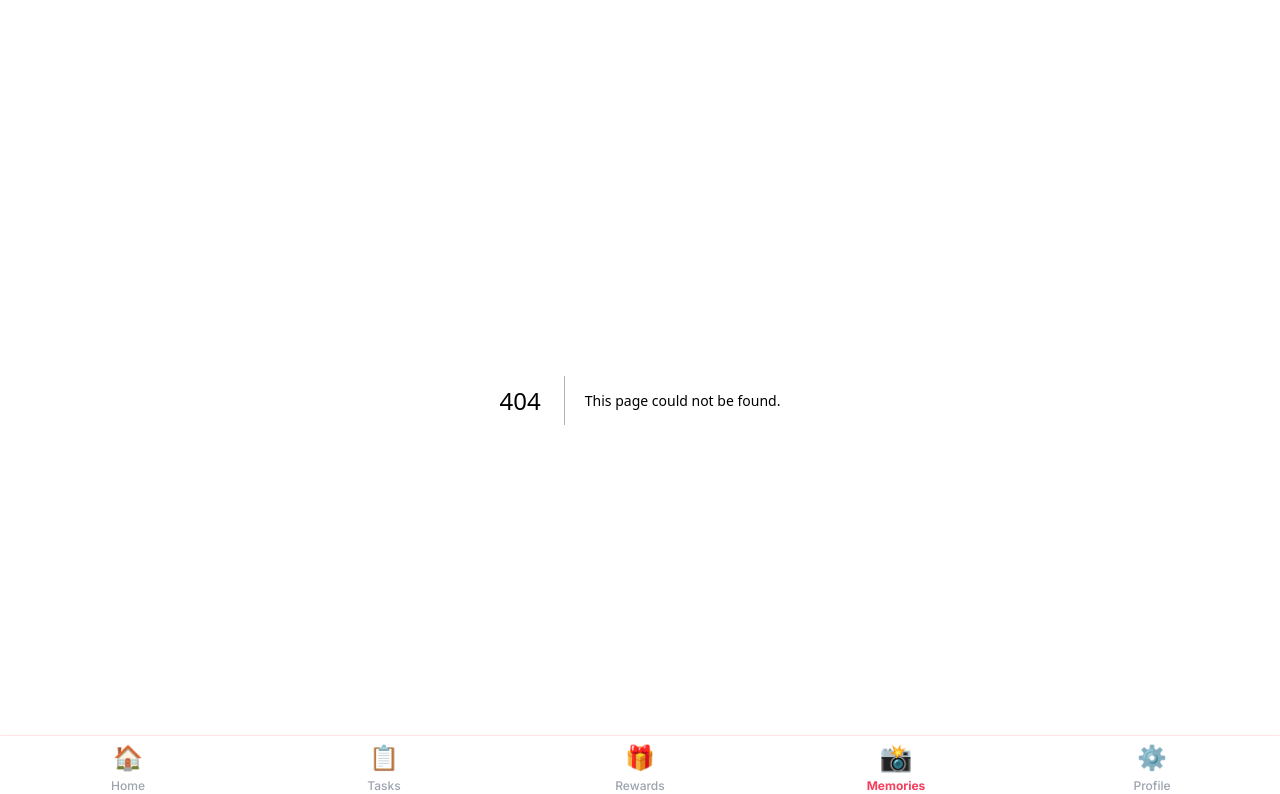
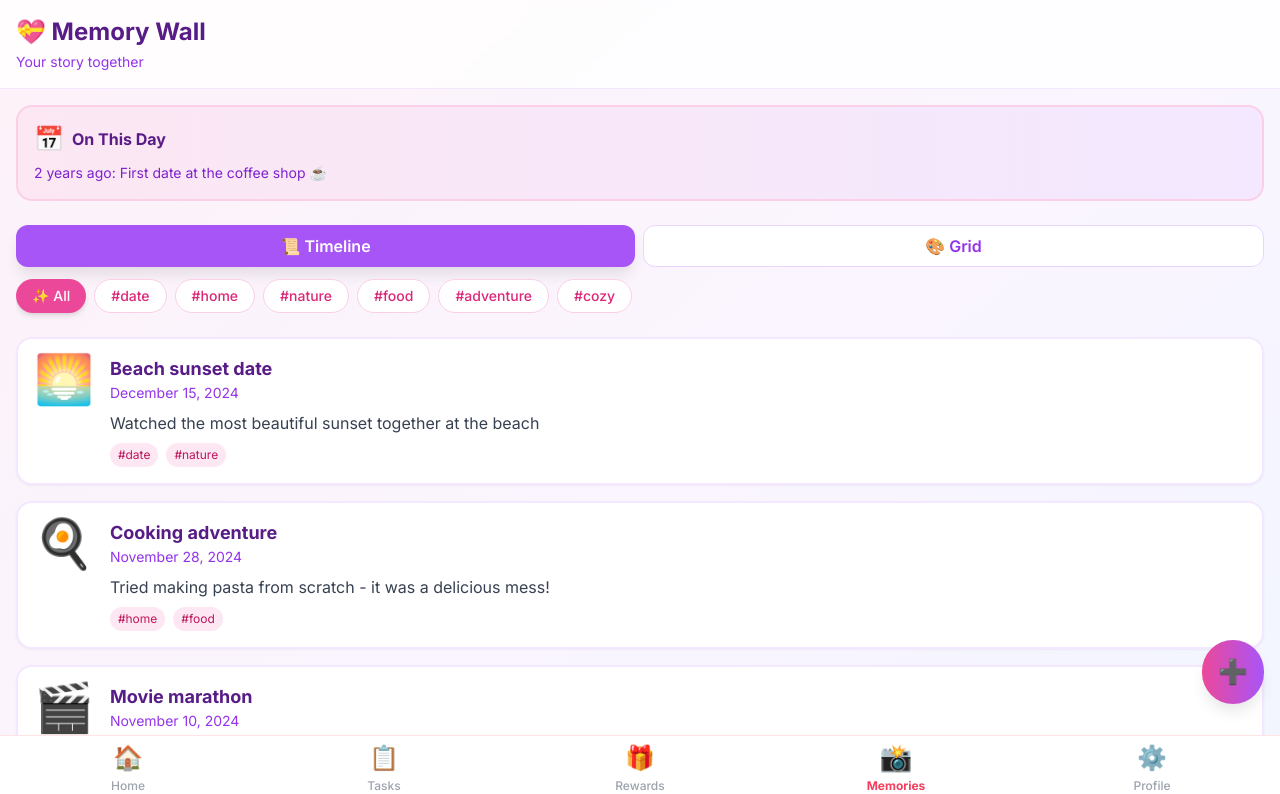
Before and after one commit to ani737/couples-relationship-dashboard, a Next.js app in the folder client/: page /memories in a window 1280 px wide. Before the commit this address had no page. Shown: the top 794 px of the page. Built offline with nearby package versions, Linux system fonts and the light colour scheme.

Commit message:
Create Memory Wall page with timeline and grid views

```diff
--- /dev/null
+++ b/client/app/memories/page.tsx
@@ -0,0 +1,265 @@
+'use client';
+
+import { useState } from 'react';
+
+interface Memory {
+  id: number;
+  title: string;
+  date: string;
+  image: string;
+  description: string;
+  tags: string[];
+}
+
+export default function MemoriesPage() {
+  const [view, setView] = useState<'timeline' | 'grid'>('timeline');
+  const [filter, setFilter] = useState('all');
+  const [showAddModal, setShowAddModal] = useState(false);
+
+  // Sample memories data
+  const memories: Memory[] = [
+    {
+      id: 1,
+      title: 'Beach sunset date',
+      date: '2024-12-15',
+      image: '🌅',
+      description: 'Watched the most beautiful sunset together at the beach',
+      tags: ['date', 'nature']
+    },
+    {
+      id: 2,
+      title: 'Cooking adventure',
+      date: '2024-11-28',
+      image: '🍳',
+      description: 'Tried making pasta from scratch - it was a delicious mess!',
+      tags: ['home', 'food']
+    },
+    {
+      id: 3,
+      title: 'Movie marathon',
+      date: '2024-11-10',
+      image: '🎬',
+      description: 'Binge-watched our favorite trilogy with lots of snacks',
+      tags: ['home', 'cozy']
+    },
+    {
+      id: 4,
+      title: 'Morning hike',
+      date: '2024-10-22',
+      image: '⛰️',
+      description: 'Early morning hike to catch the sunrise from the peak',
+      tags: ['adventure', 'nature']
+    },
+  ];
+
+  const tags = ['all', 'date', 'home', 'nature', 'food', 'adventure', 'cozy'];
+
+  const filteredMemories = filter === 'all'
+    ? memories
+    : memories.filter(m => m.tags.includes(filter));
+
+  return (
+    <div className="min-h-screen bg-gradient-to-br from-pink-50 via-purple-50 to-blue-50 pb-24">
+      {/* Header */}
+      <div className="bg-white/80 backdrop-blur-sm border-b border-purple-100 px-4 py-4">
+        <h1 className="text-2xl font-bold text-purple-900">💝 Memory Wall</h1>
+        <p className="text-sm text-purple-600 mt-1">Your story together</p>
+      </div>
+
+      {/* "On This Day" Section */}
+      <div className="px-4 py-4">
+        <div className="bg-gradient-to-r from-pink-100 to-purple-100 p-4 rounded-2xl border-2 border-pink-200">
+          <div className="flex items-center gap-2 mb-2">
+            <span className="text-2xl">📅</span>
+            <h3 className="font-bold text-purple-900">On This Day</h3>
+          </div>
+          <p className="text-sm text-purple-700">
+            2 years ago: First date at the coffee shop ☕
+          </p>
+        </div>
+      </div>
+
+      {/* View Toggle & Filter */}
+      <div className="px-4 py-2 space-y-3">
+        {/* View Toggle */}
+        <div className="flex gap-2">
+          <button
+            onClick={() => setView('timeline')}
+            className={`flex-1 py-2 px-4 rounded-xl font-semibold transition-all ${
+              view === 'timeline'
+                ? 'bg-purple-500 text-white shadow-lg'
+                : 'bg-white text-purple-600 border border-purple-200'
+            }`}
+          >
+            📜 Timeline
+          </button>
+          <button
+            onClick={() => setView('grid')}
+            className={`flex-1 py-2 px-4 rounded-xl font-semibold transition-all ${
+              view === 'grid'
+                ? 'bg-purple-500 text-white shadow-lg'
+                : 'bg-white text-purple-600 border border-purple-200'
+            }`}
+          >
+            🎨 Grid
+          </button>
+        </div>
+
+        {/* Filter Tags */}
+        <div className="flex gap-2 overflow-x-auto pb-2">
+          {tags.map(tag => (
+            <button
+              key={tag}
+              onClick={() => setFilter(tag)}
+              className={`px-4 py-1.5 rounded-full text-sm font-medium whitespace-nowrap transition-all ${
+                filter === tag
+                  ? 'bg-pink-500 text-white shadow-md'
+                  : 'bg-white text-pink-600 border border-pink-200'
+              }`}
+            >
+              {tag === 'all' ? '✨ All' : `#${tag}`}
+            </button>
+          ))}
+        </div>
+      </div>
+
+      {/* Memories Display */}
+      <div className="px-4 py-2">
+        {view === 'timeline' ? (
+          <div className="space-y-4">
+            {filteredMemories.map((memory) => (
+              <div
+                key={memory.id}
+                className="bg-white rounded-2xl p-4 border-2 border-purple-100 shadow-sm hover:shadow-md transition-shadow"
+              >
+                <div className="flex gap-4">
+                  <div className="text-5xl">{memory.image}</div>
+                  <div className="flex-1">
+                    <h3 className="font-bold text-purple-900 text-lg">{memory.title}</h3>
+                    <p className="text-sm text-purple-600 mb-2">
+                      {new Date(memory.date).toLocaleDateString('en-US', {
+                        month: 'long',
+                        day: 'numeric',
+                        year: 'numeric'
+                      })}
+                    </p>
+                    <p className="text-gray-700 mb-2">{memory.description}</p>
+                    <div className="flex gap-2">
+                      {memory.tags.map(tag => (
+                        <span
+                          key={tag}
+                          className="text-xs px-2 py-1 bg-pink-100 text-pink-700 rounded-full"
+                        >
+                          #{tag}
+                        </span>
+                      ))}
+                    </div>
+                  </div>
+                </div>
+              </div>
+            ))}
+          </div>
+        ) : (
+          <div className="grid grid-cols-2 gap-3">
+            {filteredMemories.map((memory) => (
+              <div
+                key={memory.id}
+                className="bg-white rounded-2xl p-3 border-2 border-purple-100 shadow-sm hover:shadow-md transition-shadow"
+              >
+                <div className="text-4xl text-center mb-2">{memory.image}</div>
+                <h3 className="font-bold text-purple-900 text-sm mb-1 text-center">
+                  {memory.title}
+                </h3>
+                <p className="text-xs text-purple-600 text-center">
+                  {new Date(memory.date).toLocaleDateString('en-US', {
+                    month: 'short',
+                    day: 'numeric'
+                  })}
+                </p>
+              </div>
+            ))}
+          </div>
+        )}
+      </div>
+
+      {/* Add Memory Button */}
+      <button
+        onClick={() => setShowAddModal(true)}
+        className="fixed bottom-24 right-4 bg-gradient-to-r from-pink-500 to-purple-500 text-white p-4 rounded-full shadow-lg hover:shadow-xl transition-shadow text-2xl"
+      >
+        ➕
+      </button>
+
+      {/* Add Memory Modal */}
+      {showAddModal && (
+        <div className="fixed inset-0 bg-black/50 flex items-center justify-center p-4 z-50">
+          <div className="bg-white rounded-3xl p-6 w-full max-w-md">
+            <div className="flex justify-between items-center mb-4">
+              <h2 className="text-xl font-bold text-purple-900">✨ New Memory</h2>
+              <button
+                onClick={() => setShowAddModal(false)}
+                className="text-gray-500 text-2xl"
+              >
+                ×
+              </button>
+            </div>
+
+            <div className="space-y-4">
+              <div>
+                <label className="block text-sm font-semibold text-purple-900 mb-2">
+                  Title
+                </label>
+                <input
+                  type="text"
+                  placeholder="Beach sunset date"
+                  className="w-full p-3 border-2 border-purple-200 rounded-xl focus:outline-none focus:border-purple-400"
+                />
+              </div>
+
+              <div>
+                <label className="block text-sm font-semibold text-purple-900 mb-2">
+                  Date
+                </label>
+                <input
+                  type="date"
+                  className="w-full p-3 border-2 border-purple-200 rounded-xl focus:outline-none focus:border-purple-400"
+                />
+              </div>
+
+              <div>
+                <label className="block text-sm font-semibold text-purple-900 mb-2">
+                  Description
+                </label>
+                <textarea
+                  placeholder="Share the story..."
+                  rows={3}
+                  className="w-full p-3 border-2 border-purple-200 rounded-xl focus:outline-none focus:border-purple-400 resize-none"
+                />
+              </div>
+
+              <div>
+                <label className="block text-sm font-semibold text-purple-900 mb-2">
+                  Choose an emoji
+                </label>
+                <div className="grid grid-cols-6 gap-2">
+                  {['❤️', '🌅', '🎬', '🍳', '⛰️', '🎉', '🌸', '☕', '🎵', '📸', '🌟', '💐'].map(emoji => (
+                    <button
+                      key={emoji}
+                      className="text-3xl p-2 hover:bg-purple-100 rounded-xl transition-colors"
+                    >
+                      {emoji}
+                    </button>
+                  ))}
+                </div>
+              </div>
+
+              <button className="w-full bg-gradient-to-r from-pink-500 to-purple-500 text-white py-3 rounded-xl font-semibold hover:shadow-lg transition-shadow">
+                💝 Save Memory
+              </button>
+            </div>
+          </div>
+        </div>
+      )}
+    </div>
+  );
+}
```
